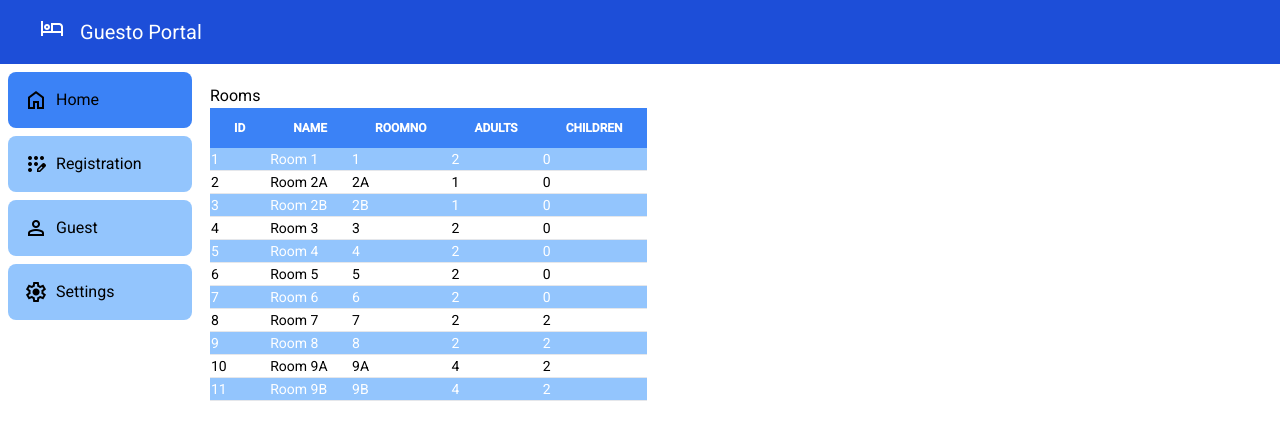
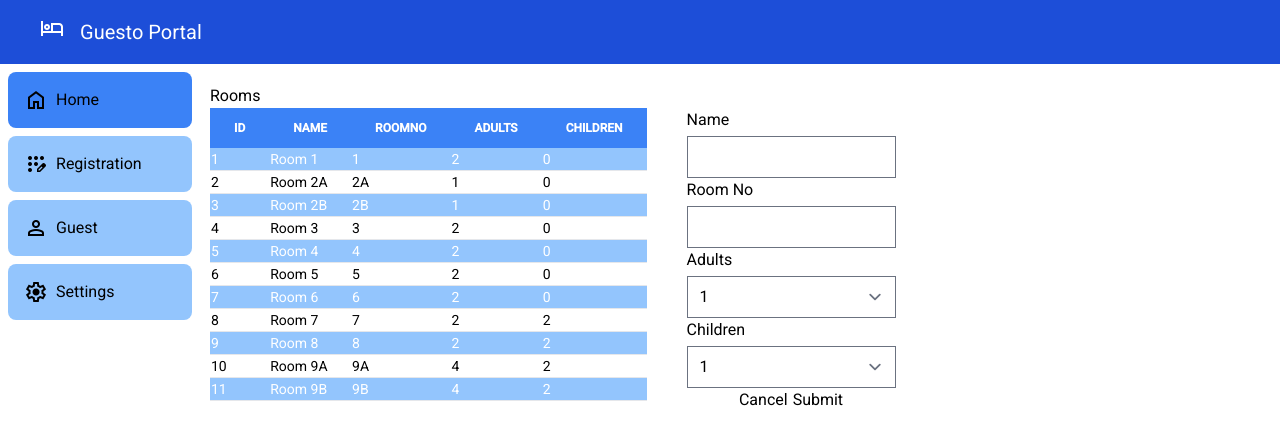
Before and after one commit to KarolKuczynski/guesto-portal, an Angular app in the folder client/: page /rooms in a window 1280 px wide. Shown: the top 444 px of the page. Built offline with nearby package versions, Linux system fonts and the light colour scheme.

Commit message:
added basic room form layout

```diff
--- a/client/package.json
+++ b/client/package.json
@@ -27,6 +27,7 @@
     "@angular-devkit/build-angular": "^19.0.1",
     "@angular/cli": "~19.0.1",
     "@angular/compiler-cli": "^19.0.0",
+    "@tailwindcss/forms": "^0.5.9",
     "@types/jasmine": "~4.3.0",
     "autoprefixer": "^10.4.20",
     "jasmine-core": "~4.5.0",
--- a/client/src/app/modules/rooms/components/rooms-form/rooms-form.component.html
+++ b/client/src/app/modules/rooms/components/rooms-form/rooms-form.component.html
@@ -1,30 +1,38 @@
 <form>
-  <!--<div>
-    <mat-form-field appearance="outline">
-      <mat-label>Name</mat-label>
-      <input matInput autocomplete="off" />
-    </mat-form-field>
-  </div>
   <div>
-    <mat-form-field appearance="outline">
-      <mat-label>Room No</mat-label>
-      <input matInput autocomplete="off" />
-    </mat-form-field>
-  </div>
-  <div>
-    <mat-form-field appearance="outline">
-      <mat-label>Adults</mat-label>
-      <input matInput type="number" autocomplete="off" />
-    </mat-form-field>
-  </div>
-  <div>
-    <mat-form-field appearance="outline">
-      <mat-label>Children</mat-label>
-      <input matInput type="number" autocomplete="off" />
-    </mat-form-field>
+    <label class="block">
+      <span>Name</span>
+      <input
+        type="text"
+        class="form-input mt-1 block w-full"
+        autocomplete="off"
+      />
+    </label>
+    <label class="block">
+      <span>Room No</span>
+      <input
+        type="text"
+        class="form-input mt-1 block w-full"
+        autocomplete="off"
+      />
+    </label>
+    <label class="block">
+      <span>Adults</span>
+      <select class="form-select mt-1 block w-full" autocomplete="off">
+        <option value="1">1</option>
+        <option value="2">2</option>
+      </select>
+    </label>
+    <label class="block">
+      <span>Children</span>
+      <select class="form-select mt-1 block w-full" autocomplete="off">
+        <option value="1">1</option>
+        <option value="2">2</option>
+      </select>
+    </label>
   </div>
   <div class="buttons">
-    <button mat-raised-button type="button">Cancel</button>
-    <button mat-raised-button color="primary" type="button">Submit</button>
-  </div>-->
+    <button type="button">Cancel</button>
+    <button type="button">Submit</button>
+  </div>
 </form>
--- a/client/tailwind.config.js
+++ b/client/tailwind.config.js
@@ -4,5 +4,5 @@ module.exports = {
   theme: {
     extend: {},
   },
-  plugins: [],
+  plugins: [require("@tailwindcss/forms")],
 };
```
Also changed, not shown: 1 other file (tests, documents, lock files or other folders).
